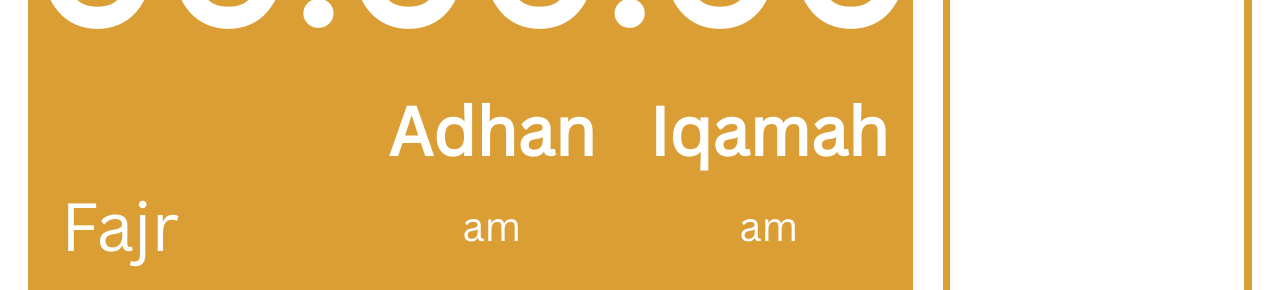
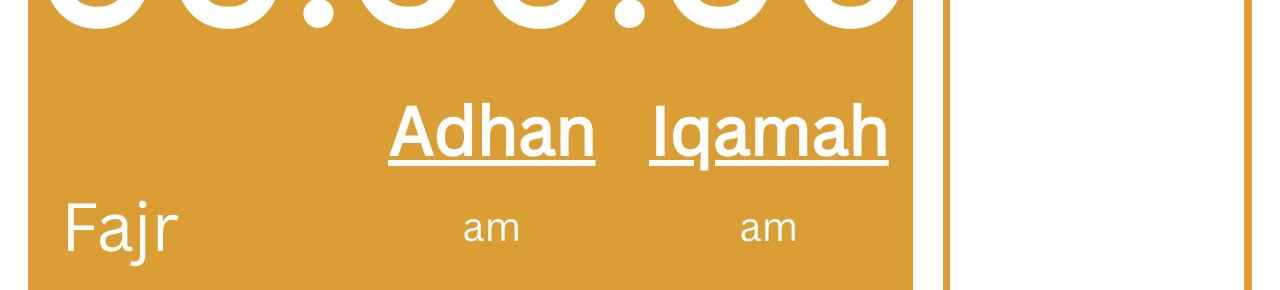
Before and after one commit to Mythic2012/tvhomepage, a plain HTML site: page index.html in a window 1280 px wide. Shown: the part 486-776 px from the top of the page. Drawn offline with Linux system fonts and the light colour scheme; no server answers.

Commit message:
Update index.html

```diff
--- a/index.html
+++ b/index.html
@@ -16,8 +16,8 @@
                 <table>
                     <tr>
                         <th></th>
-                        <th>Adhan</th>
-                        <th>Iqamah</th>
+                        <th><u>Adhan</u></th>
+                        <th><u>Iqamah</u></th>
                     </tr>
                     <tr>
                         <td>Fajr</td>
```
